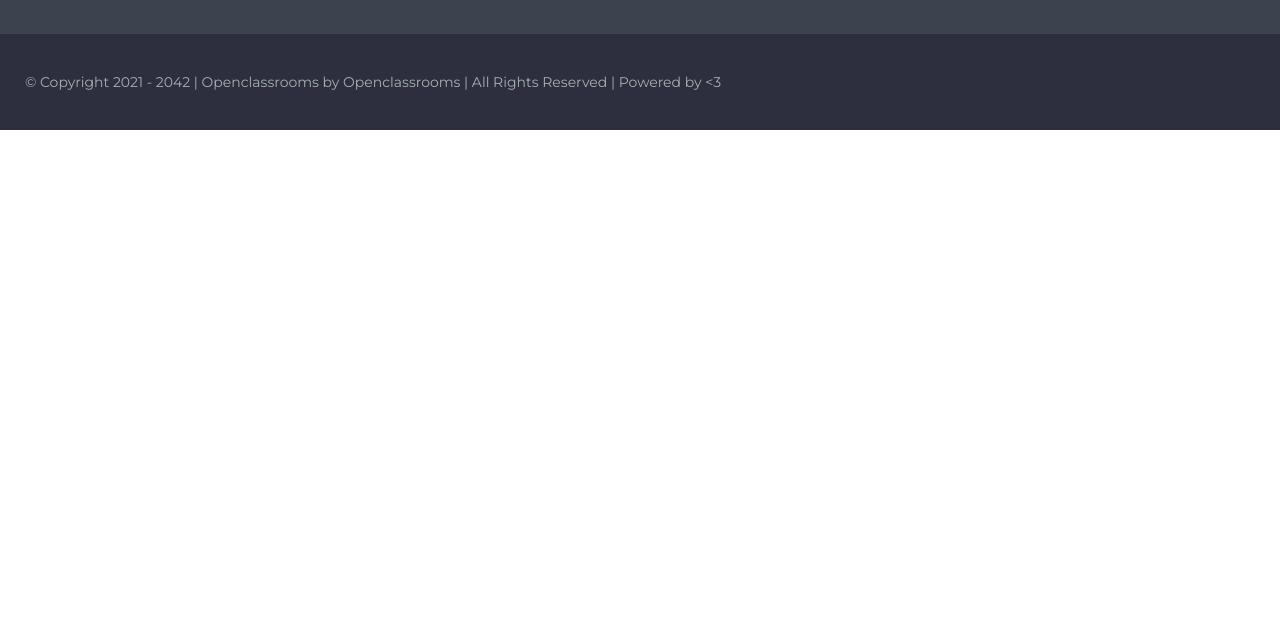
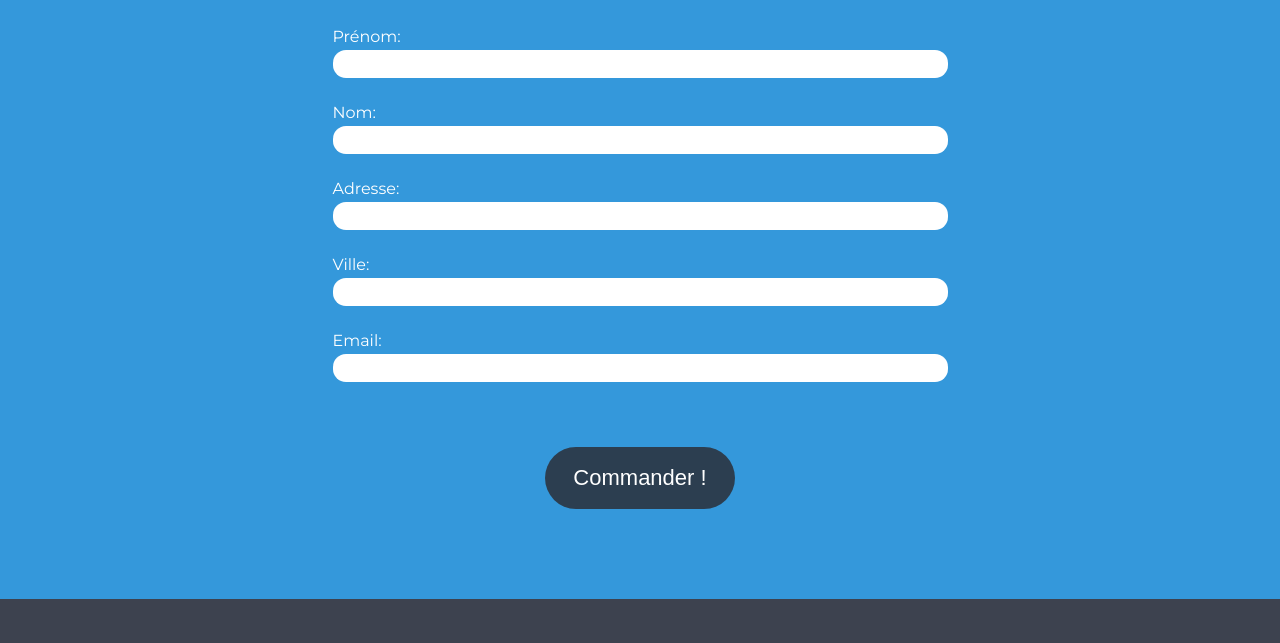
Before and after one commit to mrtchou/webDev_formation_projet5, a plain HTML site: page front/html/confirmation.html in a window 1280 px wide. Shown: the part 1189-1832 px from the top of the page. Before the commit the page ends 1319 px from the top, so only its background shows below. Drawn offline with Linux system fonts and the light colour scheme.

Commit message:
Update confirmation.html

```diff
--- a/front/html/confirmation.html
+++ b/front/html/confirmation.html
@@ -1,7 +1,7 @@
 <!DOCTYPE html>
 <html lang="fr">
   <head>
-    <title>Confirmation</title>
+    <title>Cart</title>
 
     <meta charset="utf-8">
     <meta name="description" content="Plateforme incroyable de e-commerce">
@@ -10,7 +10,7 @@
     <link rel="preconnect" href="https://fonts.gstatic.com" crossorigin>
     <link href="https://fonts.googleapis.com/css2?family=Montserrat:wght@100;200;300;400;500;600;700;800;900&display=swap" rel="stylesheet">
     <link href="../css/style.css" rel="stylesheet" />
-    <link href="../css/confirmation.css" rel="stylesheet" />
+    <link href="../css/cart.css" rel="stylesheet" />
 
     <meta name="viewport" content="width=device-width, initial-scale=1">
   </head>
@@ -44,11 +44,69 @@
 
     <main class="limitedWidthBlockContainer">
       <div class="limitedWidthBlock" id="limitedWidthBlock">
-
-        <div class="confirmation">
-          <p>Commande validée ! <br>Votre numéro de commande est : <span id="orderId"><!-- 65431343444684674 --></span></p>
+        <div class="cartAndFormContainer" id="cartAndFormContainer">
+          <h1>Votre panier</h1>
+          <section class="cart">
+            <section id="cart__items">
+             <!--  <article class="cart__item" data-id="{product-ID}" data-color="{product-color}">
+                <div class="cart__item__img">
+                  <img src="../images/product01.jpg" alt="Photographie d'un canapé">
+                </div>
+                <div class="cart__item__content">
+                  <div class="cart__item__content__description">
+                    <h2>Nom du produit</h2>
+                    <p>Vert</p>
+                    <p>42,00 €</p>
+                  </div>
+                  <div class="cart__item__content__settings">
+                    <div class="cart__item__content__settings__quantity">
+                      <p>Qté : </p>
+                      <input type="number" class="itemQuantity" name="itemQuantity" min="1" max="100" value="42">
+                    </div>
+                    <div class="cart__item__content__settings__delete">
+                      <p class="deleteItem">Supprimer</p>
+                    </div>
+                  </div>
+                </div>
+              </article> -->
+            </section>
+            <div class="cart__price">
+              <p>Total (<span id="totalQuantity"><!-- 2 --></span> articles) : <span id="totalPrice"><!-- 84,00 --></span> €</p>
+            </div>
+            <div class="cart__order">
+              <form method="get" class="cart__order__form">
+                <div class="cart__order__form__question">
+                  <label for="firstName">Prénom: </label>
+                  <input type="text" name="firstName" id="firstName" required>
+                  <p id="firstNameErrorMsg"><!-- ci est un message d'erreur --></p>
+                </div>
+                <div class="cart__order__form__question">
+                  <label for="lastName">Nom: </label>
+                  <input type="text" name="lastName" id="lastName" required>
+                  <p id="lastNameErrorMsg"></p>
+                </div>
+                <div class="cart__order__form__question">
+                  <label for="address">Adresse: </label>
+                  <input type="text" name="address" id="address" required>
+                  <p id="addressErrorMsg"></p>
+                </div>
+                <div class="cart__order__form__question">
+                  <label for="city">Ville: </label>
+                  <input type="text" name="city" id="city" required>
+                  <p id="cityErrorMsg"></p>
+                </div>
+                <div class="cart__order__form__question">
+                  <label for="email">Email: </label>
+                  <input type="email" name="email" id="email" required>
+                  <p id="emailErrorMsg"></p>
+                </div>
+                <div class="cart__order__form__submit">
+                  <input type="submit" value="Commander !" id="order">
+                </div>
+              </form>
+            </div>
+          </section>
         </div>
-
       </div>
     </main>
 
```
